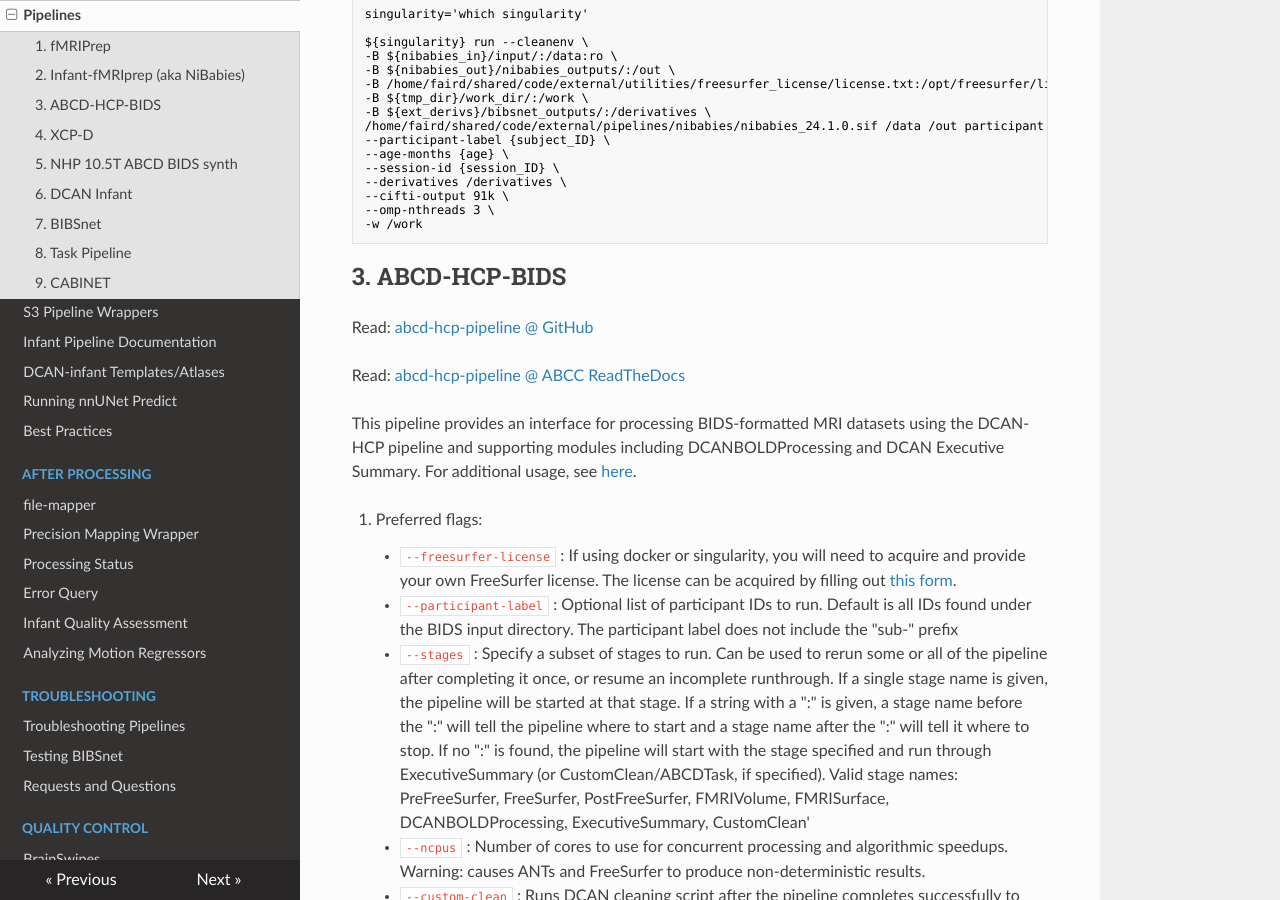
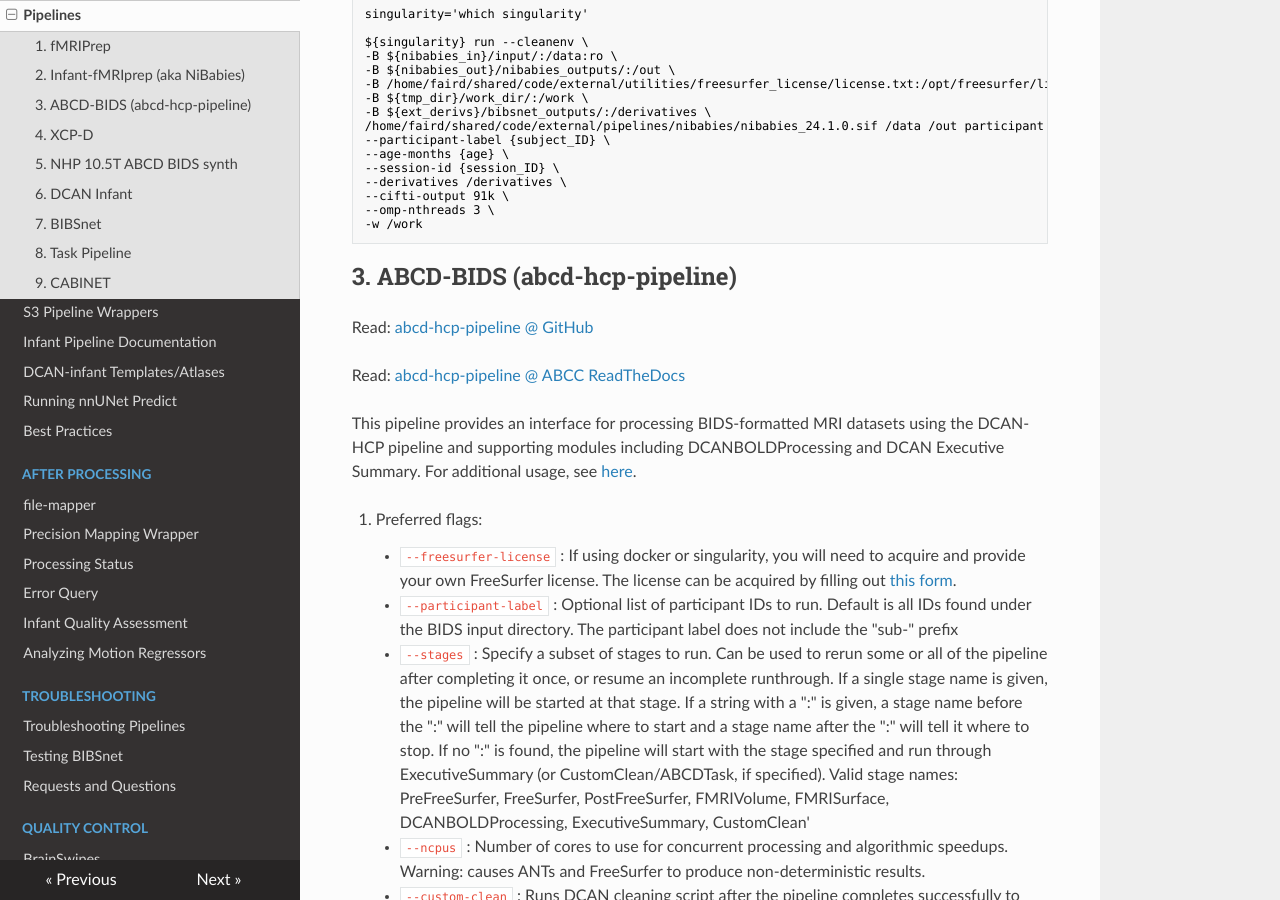
Before and after one commit to DCAN-Labs/cdni-brain, an MkDocs documentation site: the page built from docs/pipelines.md, in a window 1280 px wide and 900 px high, scrolled down 2835 px. Built offline with MkDocs 1.6.1, drawn with Linux system fonts in a browser that asks for light colours; nearby versions of some CDN libraries.

Commit message:
clarify abcd-bids=abcd-hcp-pipeline
Co-authored-by: Thomas Madison <56737848+madisoth@users.noreply.github.com>

````diff
--- a/docs/pipelines.md
+++ b/docs/pipelines.md
@@ -190,7 +190,7 @@ ${singularity} run --cleanenv \
 -w /work
 ```
 
-## 3. ABCD-HCP-BIDS
+## 3. ABCD-BIDS (abcd-hcp-pipeline)
 
 Read: [abcd-hcp-pipeline @ GitHub](https://github.com/DCAN-Labs/abcd-hcp-pipeline)
 
````
